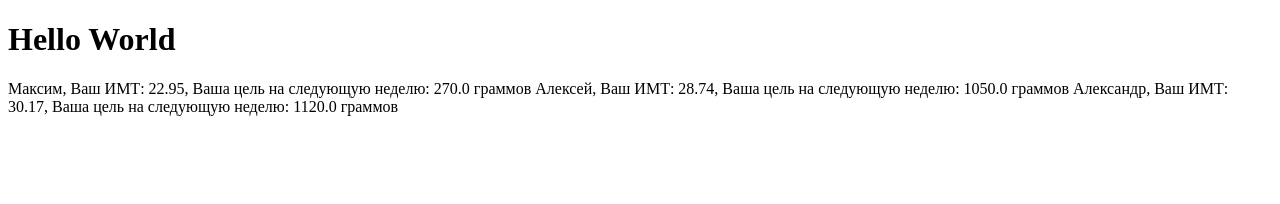
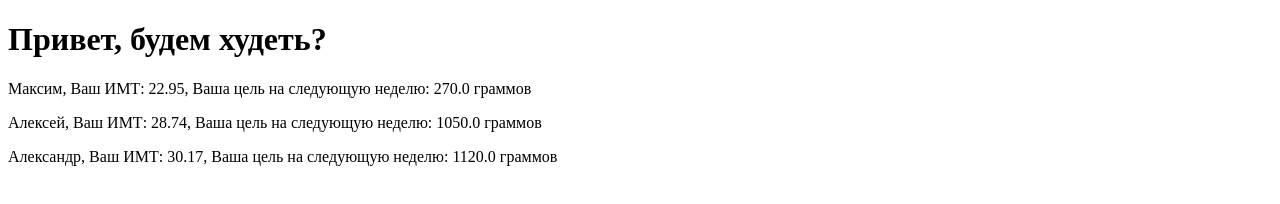
Before and after one commit to Egurazdov/IMT1, a plain HTML site: page index.html in a window 1280 px wide. Drawn offline with Linux system fonts and the light colour scheme.

Commit message:
Update index.html

```diff
--- a/index.html
+++ b/index.html
@@ -1,9 +1,9 @@
 <!DOCTYPE html>
 <html>
 <body>
-<h1>Hello World</h1>
-<p>Максим, Ваш ИМТ: 22.95, Ваша цель на следующую неделю: 270.0 граммов
-Алексей, Ваш ИМТ: 28.74, Ваша цель на следующую неделю: 1050.0 граммов
-Александр, Ваш ИМТ: 30.17, Ваша цель на следующую неделю: 1120.0 граммов</p>
+<h1>Привет, будем худеть?</h1>
+<p>Максим, Ваш ИМТ: 22.95, Ваша цель на следующую неделю: 270.0 граммов</p>
+<p>Алексей, Ваш ИМТ: 28.74, Ваша цель на следующую неделю: 1050.0 граммов</p>
+<p>Александр, Ваш ИМТ: 30.17, Ваша цель на следующую неделю: 1120.0 граммов</p>
 </body>
 </html>
```
